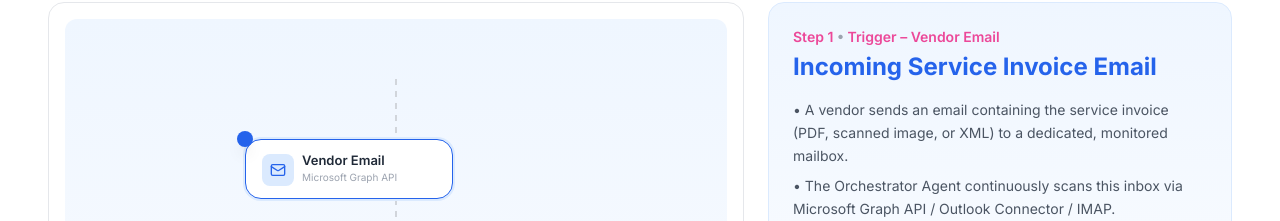
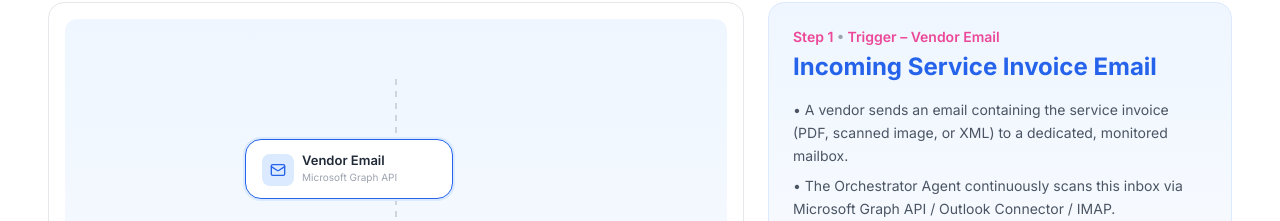
Before and after one commit to kulkid49/Service-PO-Agentic-AI, a React (Vite) app in the folder service-po-invoice-demo/: page / in a window 1280 px wide. Shown: the part 2140-2361 px from the top of the page. Built offline with nearby package versions, Linux system fonts and the light colour scheme.

Commit message:
Remove flowchart blue data dot

```diff
--- a/service-po-invoice-demo/src/sections/FlowchartSection.tsx
+++ b/service-po-invoice-demo/src/sections/FlowchartSection.tsx
@@ -155,19 +155,6 @@ export default function FlowchartSection() {
                     )
                   })}
 
-                  <motion.div
-                    className="absolute h-4 w-4 rounded-full bg-blue-600 shadow-lg"
-                    style={{
-                      left: nodePositions[current]?.x ?? 300,
-                      top: nodePositions[current]?.y ?? topPad,
-                      transform: 'translate(-50%, -50%)',
-                    }}
-                    animate={{
-                      left: nodePositions[current]?.x ?? 300,
-                      top: nodePositions[current]?.y ?? topPad,
-                    }}
-                    transition={{ duration: 0.5, ease: 'easeInOut' }}
-                  />
                 </div>
               </div>
             </div>
```
